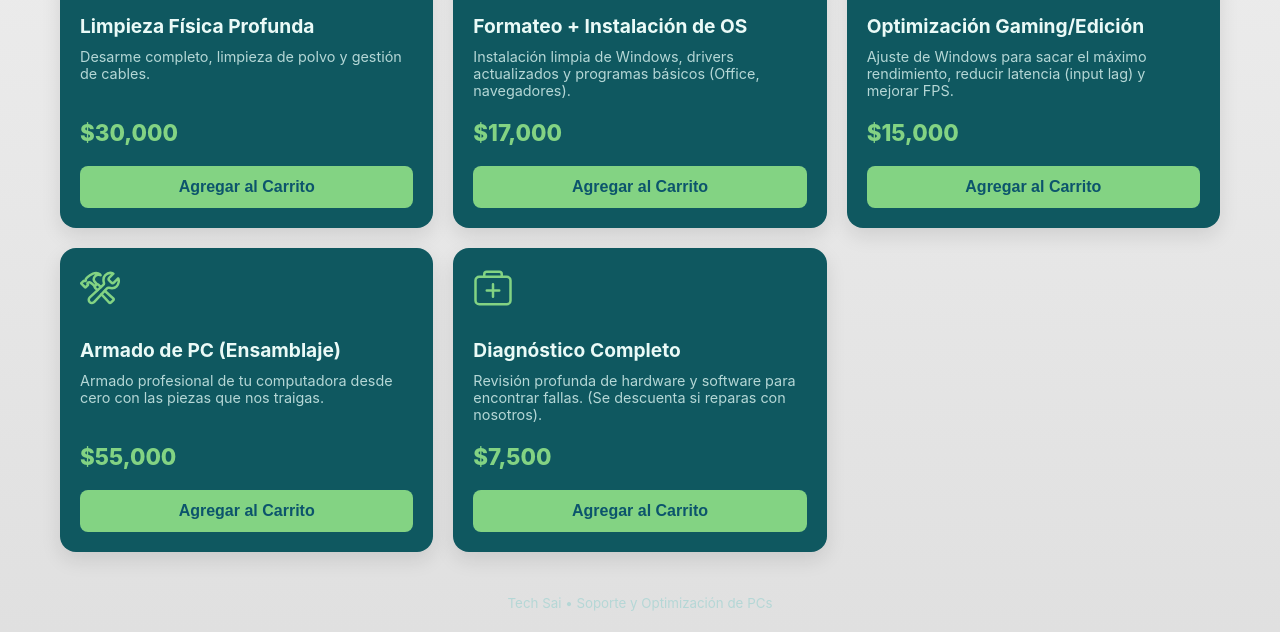
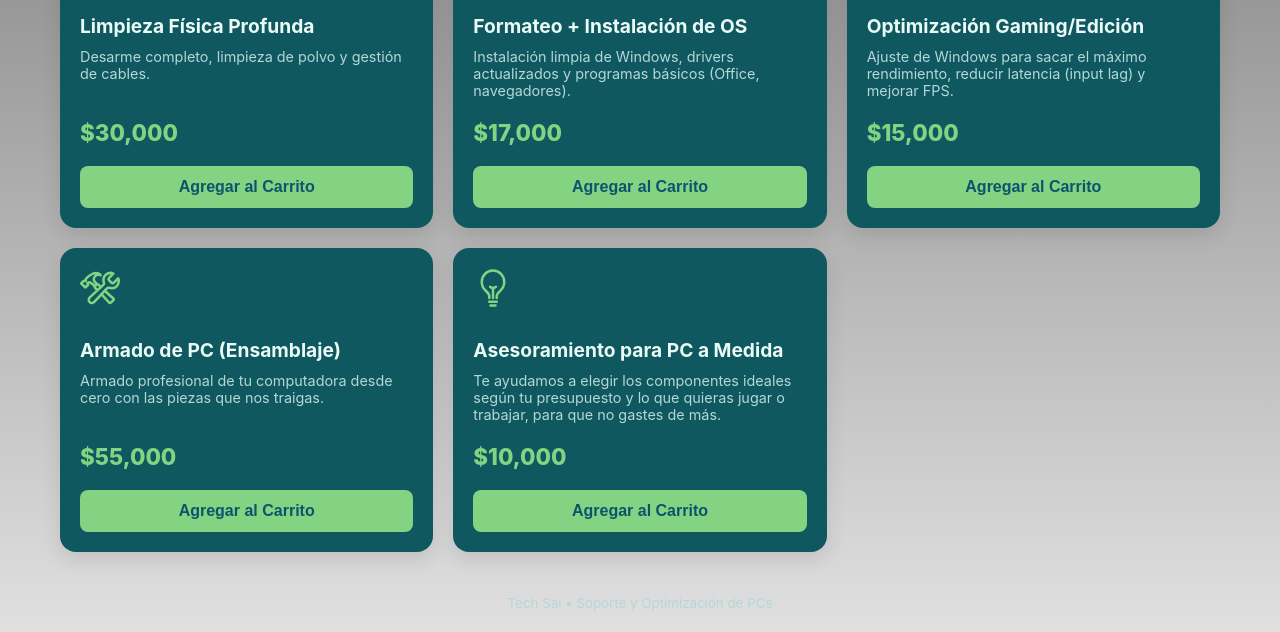
Before and after one commit to SAI-market/Tech_SAI, a plain HTML site: page index.html in a window 1280 px wide. Shown: the part 317-949 px from the top of the page. Drawn offline with nearby package versions, Linux system fonts and the light colour scheme.

Commit message:
Change price and topic

```diff
--- a/css/styles.css
+++ b/css/styles.css
@@ -24,7 +24,7 @@ body.active {
 
 body {
   font-family: 'Inter', system-ui, sans-serif;
-  background: linear-gradient(180deg, #f0f0f0 0%, #e0e0e0 100%);
+  background: linear-gradient(180deg,   #757373 0%, #e0e0e0 100%);
   color: var(--text);
   display: flex; flex-direction: column; min-height: 100vh;
   transition: background-color 0.4s ease;
--- a/js/app.js
+++ b/js/app.js
@@ -24,9 +24,9 @@ const SERVICIOS = [
         precio: 55000, icon: "construct-outline"
     },
     {
-        id: "srv_diagnostico", nombre: "Diagnóstico Completo", categoria: "Reparación",
-        desc: "Revisión profunda de hardware y software para encontrar fallas. (Se descuenta si reparas con nosotros).",
-        precio: 7500, icon: "medkit-outline"
+        id: "srv_asesoramiento", nombre: "Asesoramiento para PC a Medida", categoria: "Asesoramiento",
+        desc: "Te ayudamos a elegir los componentes ideales según tu presupuesto y lo que quieras jugar o trabajar, para que no gastes de más.",
+        precio: 10000, icon: "bulb-outline"
     }
 ];
 
@@ -204,8 +204,8 @@ function setupEventListeners() {
             // Lógica simple de recomendación
             if(issue === 'lenta') diagResultServiceId = 'srv_formateo';
             else if(issue === 'calienta') diagResultServiceId = 'srv_limpieza';
-            else if(issue === 'armado') diagResultServiceId = 'srv_armado';
-            else diagResultServiceId = 'srv_diagnostico';
+            else if(issue === 'armado') diagResultServiceId = 'srv_asesoramiento'; // Ahora recomienda la asesoría
+            else diagResultServiceId = 'srv_asesoramiento'; // Fallback por si acaso
 
             const recomended = SERVICIOS.find(s => s.id === diagResultServiceId);
             document.getElementById("recommendedService").innerHTML = `
```
